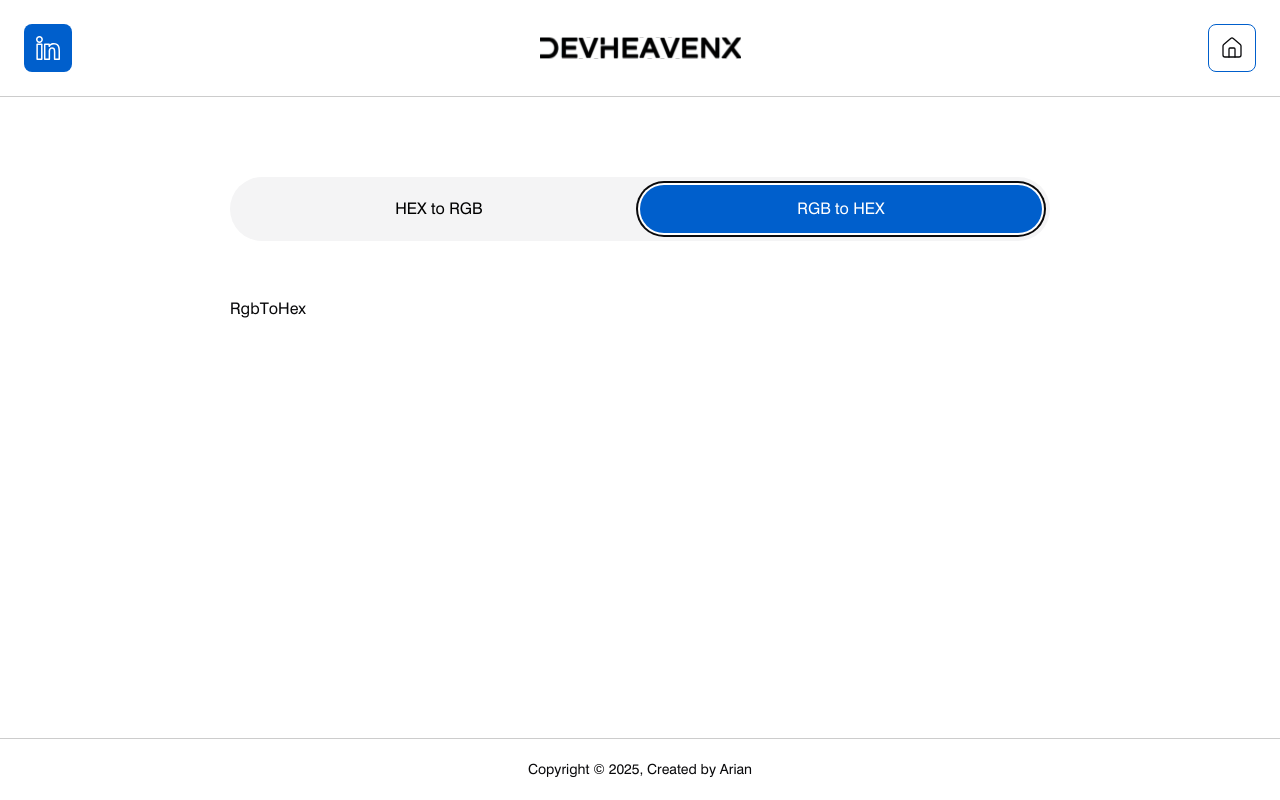
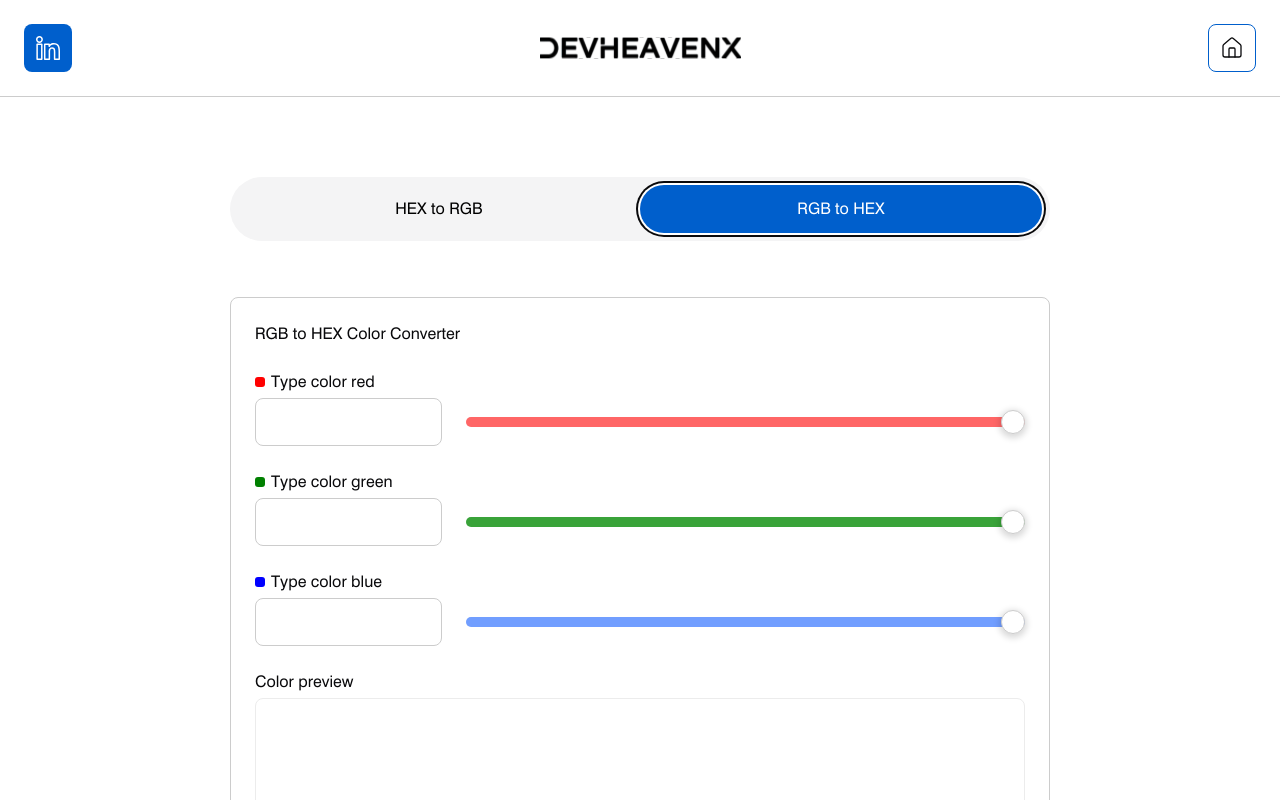
Before and after one commit to shabaniali/DevHeavenX, a Next.js app: page /color-converter in a window 1280 px wide. Both pictures are taken after a click on the tab "RGB to HEX". Shown: the top 800 px of the page. Built offline with nearby package versions, Linux system fonts and the light colour scheme.

Commit message:
add rgbtohex ui

```diff
--- a/package.json
+++ b/package.json
@@ -9,6 +9,7 @@
     "lint": "next lint"
   },
   "dependencies": {
+    "@radix-ui/react-slider": "^1.2.3",
     "@radix-ui/react-slot": "^1.1.2",
     "@radix-ui/react-tabs": "^1.1.3",
     "class-variance-authority": "^0.7.1",
--- a/src/components/colorTabs/hexToRgb.tsx
+++ b/src/components/colorTabs/hexToRgb.tsx
@@ -58,7 +58,7 @@ export default function HexToRgb() {
             />
             <Button
               onClick={handleConvert}
-              className="h-12 font-light mr-4 px-6 rounded-[8px] hover:bg-white hover:text-primary hover:border-primary border shadow-none"
+              className="h-12 font-light mr-4 px-6 rounded-[8px] hover:bg-white hover:text-primary hover:border-primary hover:border shadow-none"
             >
               Convert
             </Button>
--- a/src/components/colorTabs/rgbToHex.tsx
+++ b/src/components/colorTabs/rgbToHex.tsx
@@ -1,5 +1,87 @@
 "use client";
+import { NumericFormat } from "react-number-format";
+import { Slider } from "../ui/slider";
+import { Button } from "../ui/button";
 
 export default function RgbToHex() {
-  return <>RgbToHex</>;
+  return (
+    <>
+      <div className="border rounded-t-[8px] p-6">
+        <h2>RGB to HEX Color Converter</h2>
+        <span className="flex items-center mb-1 mt-6">
+          <div className="w-[10px] h-[10px] rounded-[3px] mr-1.5 bg-[#ff0000]" />{" "}
+          Type color red
+        </span>
+        <div className="w-full flex items-center">
+          <NumericFormat
+            className="border h-12 w-[187px] rounded-[8px] mr-6"
+            allowNegative={false}
+          />
+          <Slider
+            rangeClassName="bg-[#FF6666]"
+            defaultValue={[255]}
+            max={255}
+            step={1}
+          />
+        </div>
+        <span className="flex items-center mb-1 mt-6">
+          <div className="w-[10px] h-[10px] rounded-[3px] mr-1.5 bg-[#008000]" />{" "}
+          Type color green
+        </span>
+        <div className="w-full flex items-center">
+          <NumericFormat
+            className="border h-12 w-[187px] rounded-[8px] mr-6"
+            allowNegative={false}
+          />
+          <Slider
+            rangeClassName="bg-[#39A339]"
+            defaultValue={[255]}
+            max={255}
+            step={1}
+            onValueChange={(e) => {
+              console.log(e);
+            }}
+          />
+        </div>
+        <span className="flex items-center mb-1 mt-6">
+          <div className="w-[10px] h-[10px] rounded-[3px] mr-1.5 bg-[#0000ff]" />{" "}
+          Type color blue
+        </span>
+        <div className="w-full flex items-center">
+          <NumericFormat
+            className="border h-12 w-[187px] rounded-[8px] mr-6"
+            allowNegative={false}
+          />
+          <Slider
+            rangeClassName="bg-[#719EFF]"
+            defaultValue={[255]}
+            max={255}
+            step={1}
+          />
+        </div>
+        <div className="flex flex-col w-full mt-6">
+          <span className="flex items-center mb-1">Color preview</span>
+          <div className="w-full h-[135px] flex items-center px-4 rounded-[8px] border border-[#ECECEC]" />
+        </div>
+        <div className="flex gap-6 mt-6">
+          <Button className="h-12 font-light w-full rounded-[8px] hover:bg-white hover:text-primary hover:border-primary hover:border shadow-none">
+            Convert
+          </Button>
+          <Button className="h-12 rounded-[8px] w-full bg-muted shadow-none hover:bg-muted text-black">
+            Reset
+          </Button>
+        </div>
+      </div>
+      <div className="border border-t-0 rounded-b-[8px] p-6">
+        <span className="flex items-center mb-1">Hex color</span>
+        <div className="bg-muted w-full h-12 flex items-center px-4 rounded-[8px]">
+          #ffffff
+        </div>
+        <span className="flex items-center mb-1 mt-6">RGB color</span>
+        <div className="bg-muted w-full h-12 flex items-center px-4 rounded-[8px]">
+          rgb(255, 255, 255)
+        </div>
+      </div>
+    </>
+  );
 }
--- /dev/null
+++ b/src/components/ui/slider.tsx
@@ -0,0 +1,34 @@
+"use client";
+
+import * as React from "react";
+import * as SliderPrimitive from "@radix-ui/react-slider";
+import { cn } from "@/lib/utils";
+
+const Slider = React.forwardRef<
+  React.ElementRef<typeof SliderPrimitive.Root>,
+  React.ComponentPropsWithoutRef<typeof SliderPrimitive.Root> & {
+    rangeClassName?: string;
+  }
+>(({ className, rangeClassName, ...props }, ref) => {
+  console.log({ rangeClassName });
+  return (
+    <SliderPrimitive.Root
+      ref={ref}
+      className={cn(
+        "relative flex w-full touch-none select-none items-center",
+        className
+      )}
+      {...props}
+    >
+      <SliderPrimitive.Track className="relative h-[10px] w-full grow overflow-hidden rounded-full bg-muted">
+        <SliderPrimitive.Range
+          className={cn("absolute h-full", rangeClassName)}
+        />
+      </SliderPrimitive.Track>
+      <SliderPrimitive.Thumb className="block h-6 w-6 rounded-full border shadow-[0px_2px_6px_2px_rgba(0,0,0,0.15)] bg-background transition-colors focus-visible:outline-none focus-visible:ring-1 focus-visible:ring-ring disabled:pointer-events-none disabled:opacity-50" />
+    </SliderPrimitive.Root>
+  );
+});
+Slider.displayName = SliderPrimitive.Root.displayName;
+
+export { Slider };
```
Also changed, not shown: 1 other file (tests, documents, lock files or other folders).
